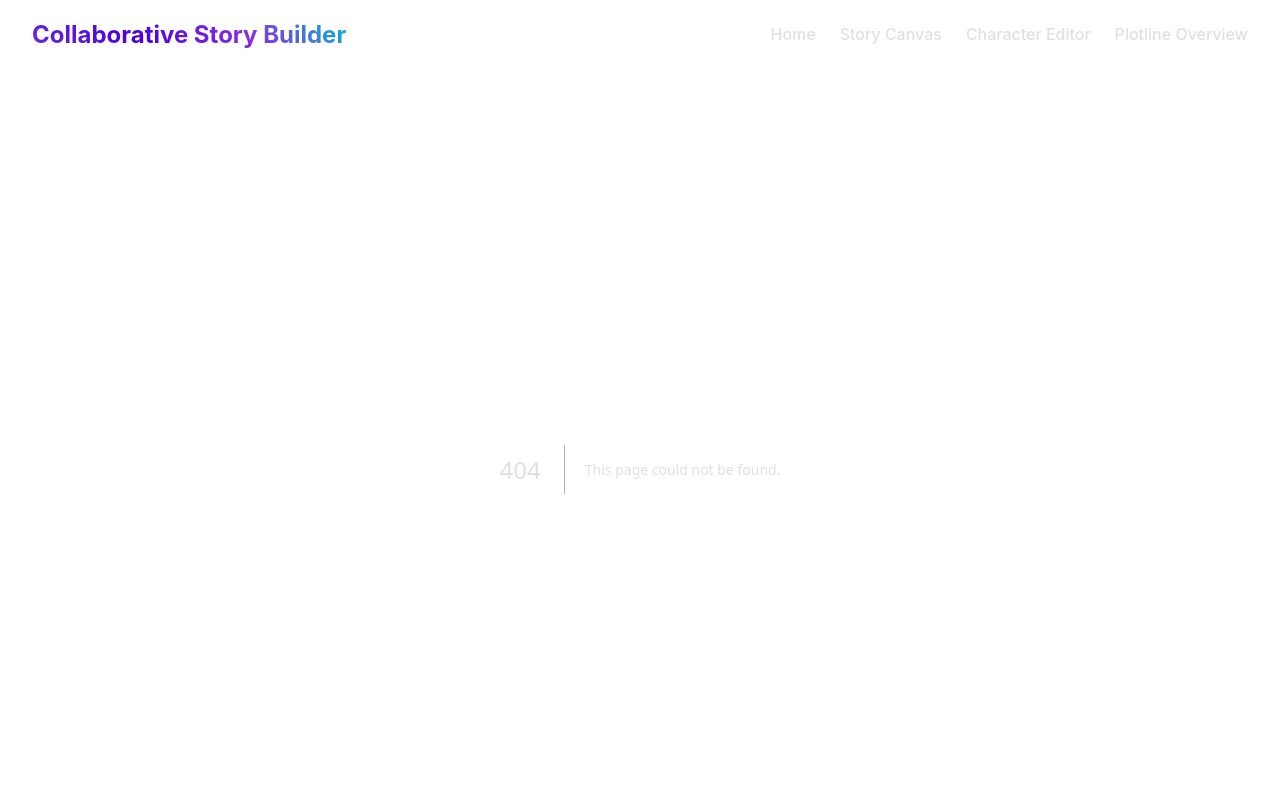
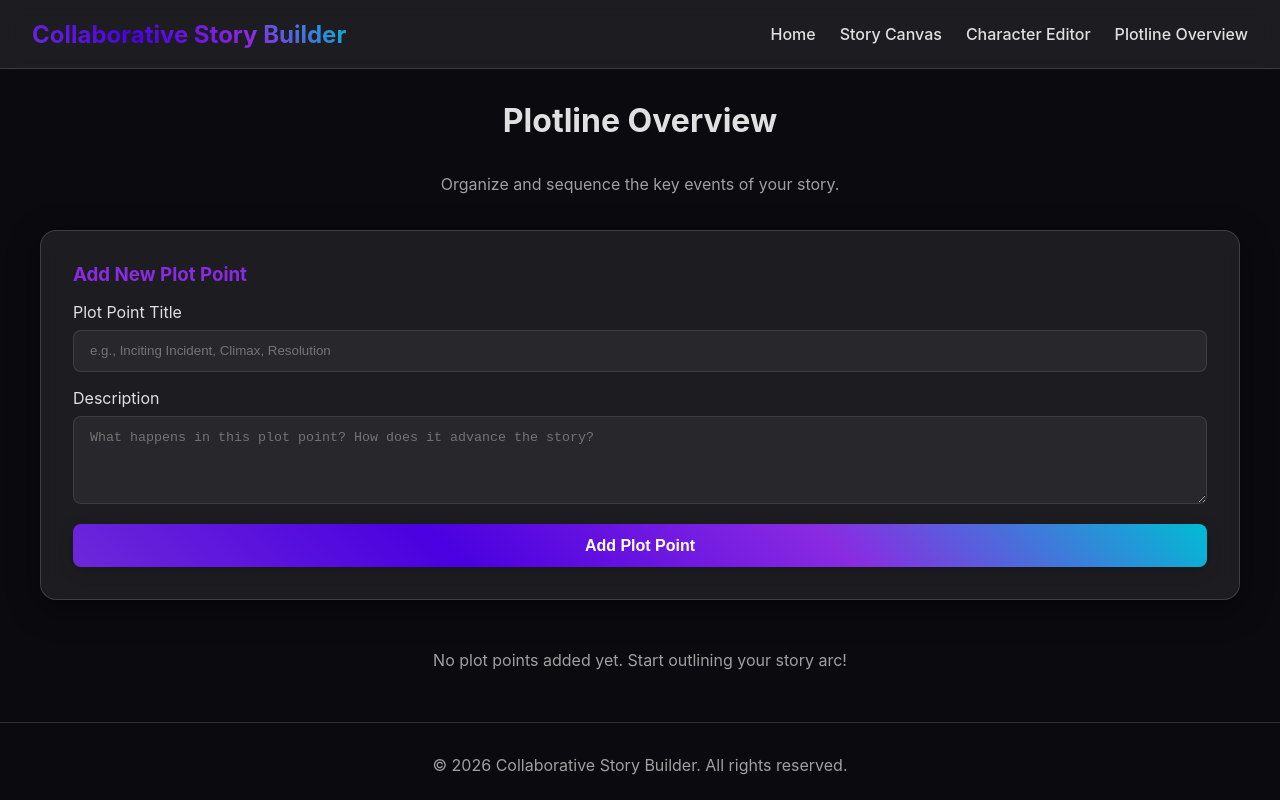
Before and after one commit to sahudevansh21/collaborative-story-builder, a Next.js app: page /plotline-overview in a window 1280 px wide. Before the commit this address had no page. Shown: the top 800 px of the page. Built offline with nearby package versions, Linux system fonts and the light colour scheme.

Commit message:
Add app/plotline-overview/page.js

```diff
--- /dev/null
+++ b/app/plotline-overview/page.js
@@ -0,0 +1,194 @@
+"use client";
+
+import { useState, useEffect } from 'react';
+
+export default function PlotlineOverviewPage() {
+  const [plotPoints, setPlotPoints] = useState([]);
+  const [newPlotTitle, setNewPlotTitle] = useState('');
+  const [newPlotDescription, setNewPlotDescription] = useState('');
+  const [editingPlotId, setEditingPlotId] = useState(null);
+
+  useEffect(() => {
+    const savedPlotPoints = localStorage.getItem('storyPlotPoints');
+    if (savedPlotPoints) {
+      setPlotPoints(JSON.parse(savedPlotPoints));
+    }
+  }, []);
+
+  useEffect(() => {
+    localStorage.setItem('storyPlotPoints', JSON.stringify(plotPoints));
+  }, [plotPoints]);
+
+  const handleSubmit = (e) => {
+    e.preventDefault();
+    if (!newPlotTitle.trim()) return;
+
+    if (editingPlotId) {
+      setPlotPoints(prevPlots =>
+        prevPlots.map(plot =>
+          plot.id === editingPlotId
+            ? { ...plot, title: newPlotTitle.trim(), description: newPlotDescription.trim() }
+            : plot
+        )
+      );
+      setEditingPlotId(null);
+    } else {
+      const newPlot = {
+        id: Date.now().toString(),
+        title: newPlotTitle.trim(),
+        description: newPlotDescription.trim(),
+        order: plotPoints.length + 1, // Simple ordering
+      };
+      setPlotPoints((prev) => [...prev, newPlot]);
+    }
+    setNewPlotTitle('');
+    setNewPlotDescription('');
+  };
+
+  const handleEdit = (plot) => {
+    setEditingPlotId(plot.id);
+    setNewPlotTitle(plot.title);
+    setNewPlotDescription(plot.description);
+  };
+
+  const handleDelete = (id) => {
+    setPlotPoints((prev) => prev.filter((plot) => plot.id !== id));
+  };
+
+  // Reorder plot points (simple up/down)
+  const movePlotPoint = (id, direction) => {
+    const index = plotPoints.findIndex(p => p.id === id);
+    if (index === -1) return;
+
+    const newIndex = index + direction;
+    if (newIndex < 0 || newIndex >= plotPoints.length) return;
+
+    const updatedPlots = [...plotPoints];
+    const [movedPlot] = updatedPlots.splice(index, 1);
+    updatedPlots.splice(newIndex, 0, movedPlot);
+
+    // Update order property (optional, but good for display)
+    const finalPlots = updatedPlots.map((plot, i) => ({ ...plot, order: i + 1 }));
+
+    setPlotPoints(finalPlots);
+  };
+
+  return (
+    <div className="container">
+      <h1 style={{ color: 'var(--text-light)', textAlign: 'center', marginBottom: '2rem' }}>Plotline Overview</h1>
+      <p style={{ textAlign: 'center', marginBottom: '2rem', color: 'var(--text-secondary)' }}>
+        Organize and sequence the key events of your story.
+      </p>
+
+      <div className="glass-card" style={{ marginBottom: '2rem' }}>
+        <h3 style={{ color: 'var(--accent-purple)', marginBottom: '1rem' }}>{editingPlotId ? 'Edit Plot Point' : 'Add New Plot Point'}</h3>
+        <form onSubmit={handleSubmit} className="flex-group" style={{ flexDirection: 'column', gap: '1rem' }}>
+          <div>
+            <label htmlFor="plotTitle" style={{ display: 'block', marginBottom: '0.5rem' }}>Plot Point Title</label>
+            <input
+              id="plotTitle"
+              type="text"
+              className="glass-input"
+              value={newPlotTitle}
+              onChange={(e) => setNewPlotTitle(e.target.value)}
+              placeholder="e.g., Inciting Incident, Climax, Resolution"
+              required
+            />
+          </div>
+          <div>
+            <label htmlFor="plotDescription" style={{ display: 'block', marginBottom: '0.5rem' }}>Description</label>
+            <textarea
+              id="plotDescription"
+              className="glass-textarea"
+              value={newPlotDescription}
+              onChange={(e) => setNewPlotDescription(e.target.value)}
+              placeholder="What happens in this plot point? How does it advance the story?"
+              rows="4"
+            ></textarea>
+          </div>
+          <button type="submit" className="glass-button" style={{ width: '100%' }}>
+            {editingPlotId ? 'Update Plot Point' : 'Add Plot Point'}
+          </button>
+          {editingPlotId && (
+            <button
+              type="button"
+              className="glass-button"
+              onClick={() => {
+                setEditingPlotId(null);
+                setNewPlotTitle('');
+                setNewPlotDescription('');
+              }}
+              style={{ background: 'linear-gradient(45deg, #d92828, #e00000)', marginTop: '0.5rem', width: '100%' }}
+            >
+              Cancel Edit
+            </button>
+          )}
+        </form>
+      </div>
+
+      <div className="flex-group" style={{ flexDirection: 'column' }}>
+        {plotPoints.length === 0 ? (
+          <p style={{ textAlign: 'center', color: 'var(--text-secondary)' }}>
+            No plot points added yet. Start outlining your story arc!
+          </p>
+        ) : (
+          plotPoints.map((plot, index) => (
+            <div key={plot.id} className="glass-card" style={{ display: 'flex', alignItems: 'center', gap: '1rem', width: '100%' }}>
+              <div style={{
+                background: 'var(--accent-gradient)',
+                borderRadius: '50%',
+                width: '40px',
+                height: '40px',
+                display: 'flex',
+                justifyContent: 'center',
+                alignItems: 'center',
+                flexShrink: 0,
+                fontSize: '1.2rem',
+                fontWeight: 'bold',
+                color: 'white'
+              }}>
+                {plot.order}
+              </div>
+              <div style={{ flexGrow: 1 }}>
+                <h3 style={{ color: 'var(--accent-blue)', marginBottom: '0.5rem' }}>{plot.title}</h3>
+                <p>{plot.description}</p>
+              </div>
+              <div style={{ display: 'flex', flexDirection: 'column', gap: '0.5rem', flexShrink: 0 }}>
+                <button
+                  className="glass-button"
+                  onClick={() => movePlotPoint(plot.id, -1)}
+                  disabled={index === 0}
+                  style={{ background: 'linear-gradient(45deg, #5c28d9, #4a00e0)', padding: '0.4rem 0.8rem', fontSize: '0.8rem' }}
+                >
+                  &#x25B2; {/* Up arrow */}
+                </button>
+                <button
+                  className="glass-button"
+                  onClick={() => movePlotPoint(plot.id, 1)}
+                  disabled={index === plotPoints.length - 1}
+                  style={{ background: 'linear-gradient(45deg, #5c28d9, #4a00e0)', padding: '0.4rem 0.8rem', fontSize: '0.8rem' }}
+                >
+                  &#x25BC; {/* Down arrow */}
+                </button>
+                <button
+                  className="glass-button"
+                  onClick={() => handleEdit(plot)}
+                  style={{ background: 'linear-gradient(45deg, #00bcd4, #0097a7)', padding: '0.4rem 0.8rem', fontSize: '0.8rem' }}
+                >
+                  Edit
+                </button>
+                <button
+                  className="glass-button"
+                  onClick={() => handleDelete(plot.id)}
+                  style={{ background: 'linear-gradient(45deg, #e00000, #c62828)', padding: '0.4rem 0.8rem', fontSize: '0.8rem' }}
+                >
+                  Delete
+                </button>
+              </div>
+            </div>
+          ))
+        )}
+      </div>
+    </div>
+  );
+}
```
